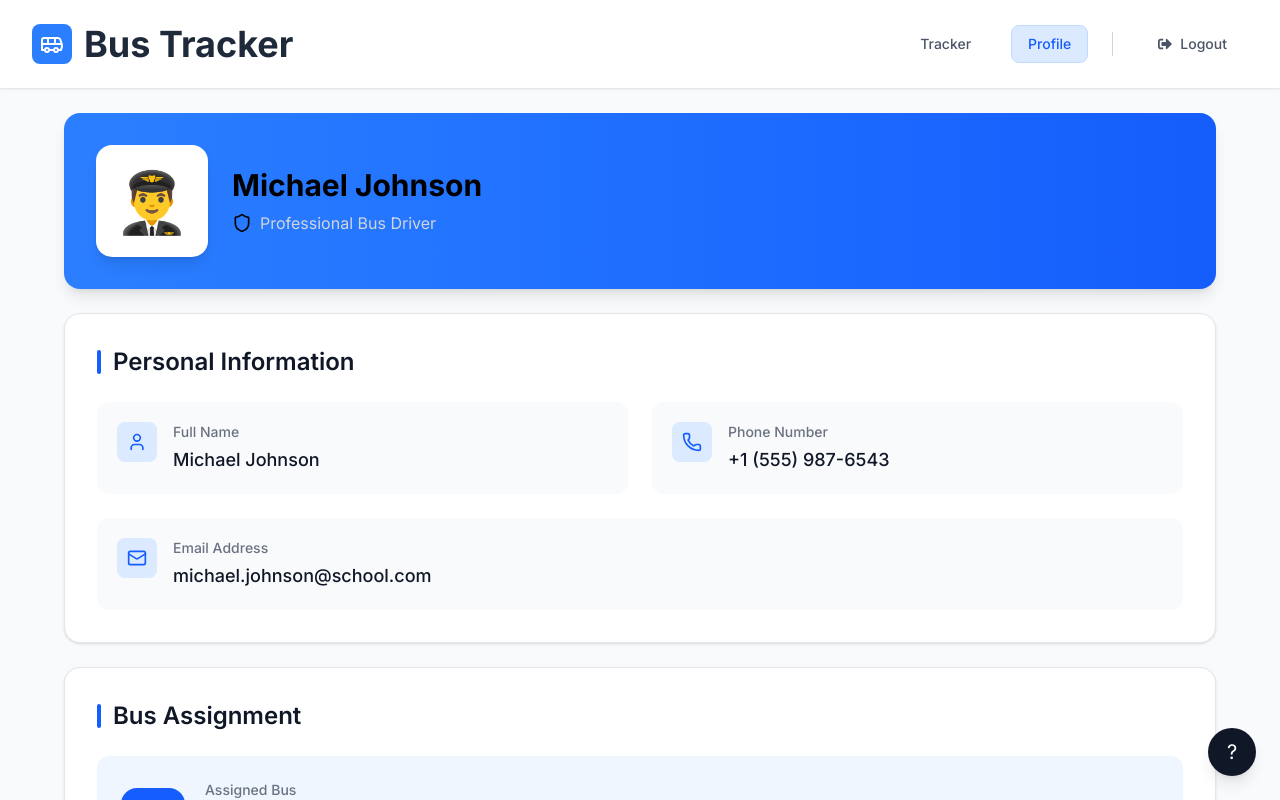
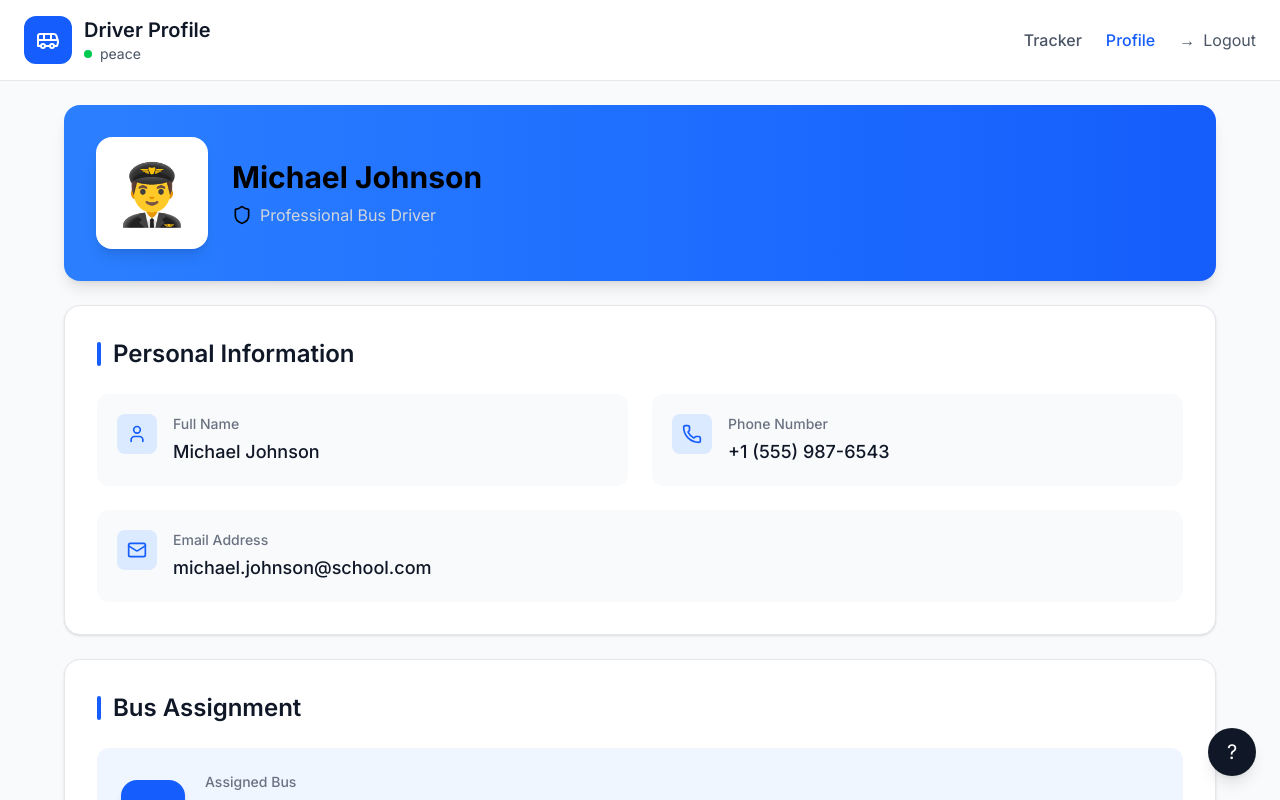
Before and after one commit to SheCanCODE-Capstone-Projects/School_bus_tracker_fe, a Next.js app: page /driver/tracker/profile in a window 1280 px wide. Shown: the top 800 px of the page. Built offline with nearby package versions, Linux system fonts and the light colour scheme.

Commit message:
reverting daniella's changes

```diff
--- a/app/driver/tracker/profile/page.tsx
+++ b/app/driver/tracker/profile/page.tsx
@@ -3,12 +3,35 @@
 
 import React from 'react';
 import { Bus, Shield, Star, Calendar, AlertTriangle, Users, Phone, Mail, User, TrendingUp, Award } from 'lucide-react';
-import DriverNavbar from '@/components/navigation/DriverNavbar';
 
 export default function DriverProfile() {
   return (
     <div className="flex flex-col min-h-screen bg-gray-50">
-      <DriverNavbar />
+      {/* Top Navigation */}
+      <nav className="bg-white border-b border-gray-200 px-4 sm:px-6 py-4">
+        <div className="max-w-7xl mx-auto flex items-center justify-between">
+          <div className="flex items-center gap-3">
+            <div className="w-10 h-10 sm:w-12 sm:h-12 bg-blue-600 rounded-xl flex items-center justify-center">
+              <Bus className="w-5 h-5 sm:w-6 sm:h-6 text-white" />
+            </div>
+            <div>
+              <h1 className="text-lg sm:text-xl font-semibold text-gray-900">Driver Profile</h1>
+              <div className="flex items-center gap-2">
+                <div className="w-2 h-2 bg-green-500 rounded-full"></div>
+                <span className="text-sm text-gray-600">peace</span>
+              </div>
+            </div>
+          </div>
+          <div className="flex items-center gap-3 sm:gap-6">
+            <button className="hidden sm:block text-gray-600 hover:text-gray-900 font-medium">Tracker</button>
+            <button className="text-blue-600 hover:text-blue-700 font-medium text-sm sm:text-base">Profile</button>
+            <button className="flex items-center gap-1 sm:gap-2 text-gray-600 hover:text-gray-900">
+              <span>→</span>
+              <span className="hidden sm:inline">Logout</span>
+            </button>
+          </div>
+        </div>
+      </nav>
 
       <main className="flex-1 p-4 sm:p-6">
         <div className="max-w-6xl mx-auto">
```
